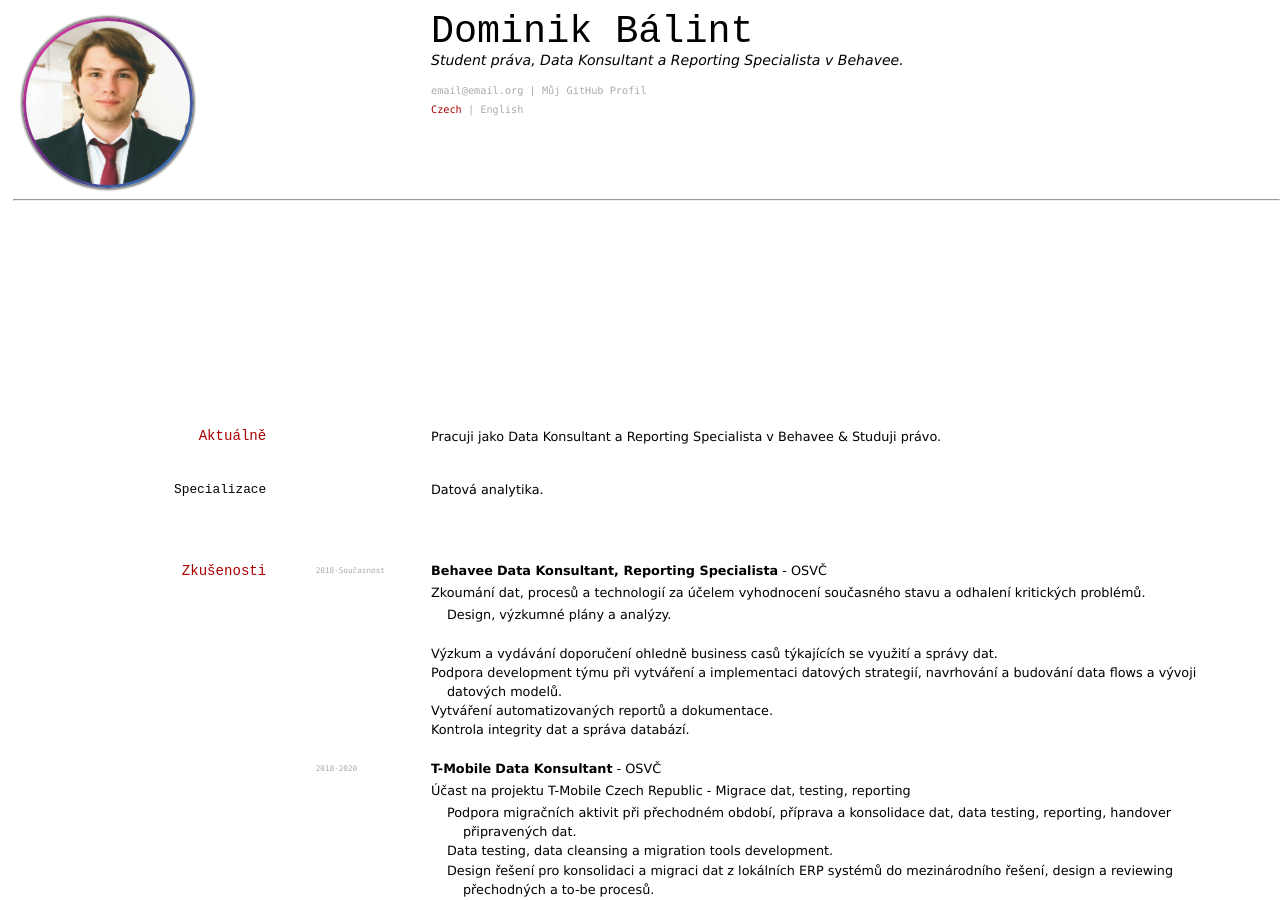
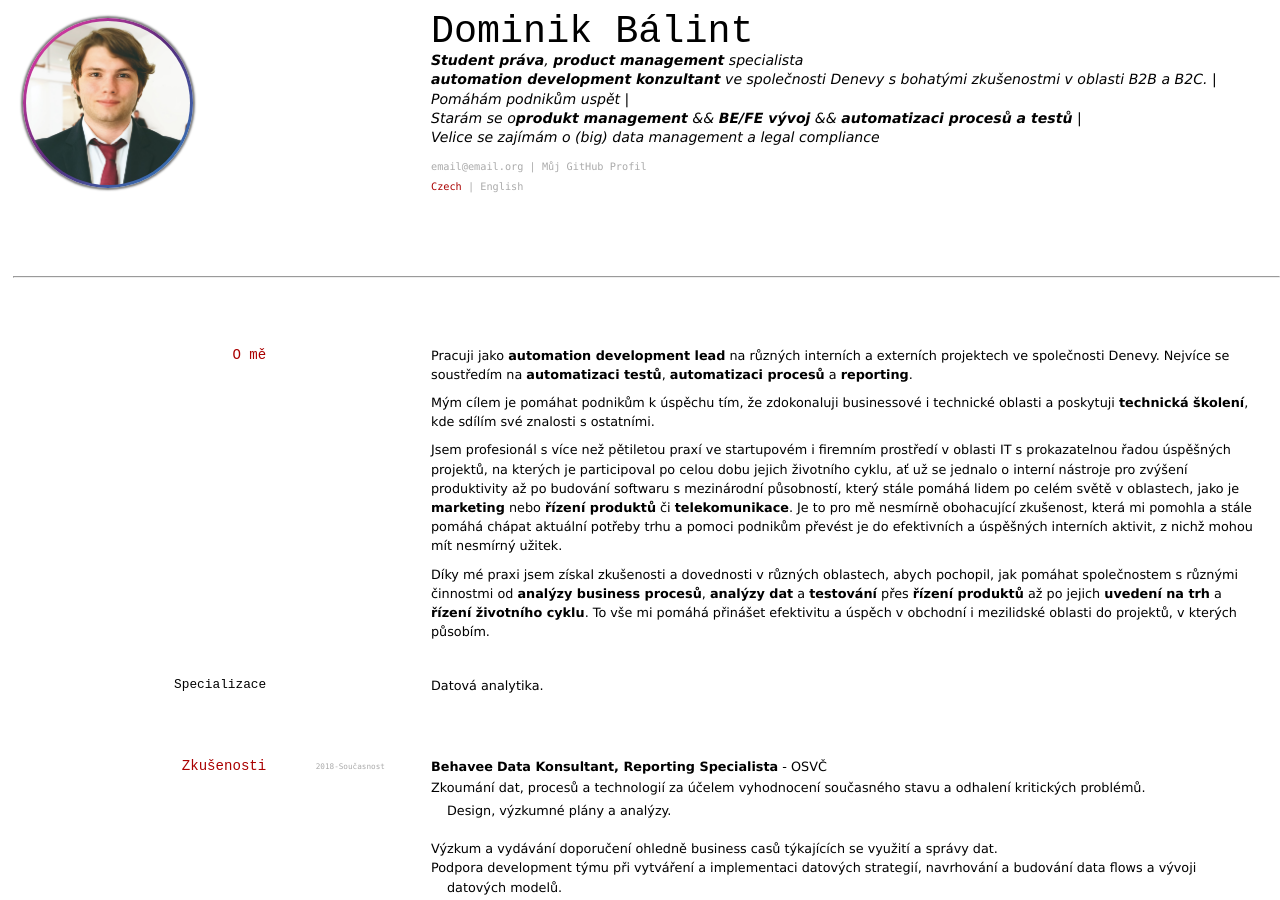
Before and after one commit to Dominik-97/curriculum-vitae, a Jekyll site: the page built from index_cz.md, in a window 1280 px wide and 900 px high. Built offline with Jekyll 4.4.1, drawn with Linux system fonts in a browser that asks for light colours.

Commit message:
Working on translation.

```diff
--- a/index_cz.md
+++ b/index_cz.md
@@ -7,7 +7,13 @@ language: cz
 <div class="fixed">
 
 <h1>Dominik Bálint</h1>
-<p>Student práva, Data Konsultant a Reporting Specialista v Behavee.</p>
+<p>
+  <strong>Student práva</strong>, <strong>product management</strong> specialista <br>
+  <strong>automation development konzultant</strong> ve společnosti Denevy s bohatými zkušenostmi v oblasti B2B a B2C. | <br>
+  Pomáhám podnikům uspět | <br>
+  Starám se o<strong>produkt management</strong> && <strong>BE/FE vývoj</strong> && <strong>automatizaci procesů a testů</strong> | <br>
+  Velice se zajímám o (big) data management a legal compliance
+</p>
 
 <div id="webaddress">
 <a href="email@email.cz">email@email.org</a>
@@ -25,9 +31,17 @@ language: cz
 
 </div>
 
-## Aktuálně
+## O mě
 
-Pracuji jako Data Konsultant a Reporting Specialista v Behavee & Studuji právo.
+Pracuji jako **automation development lead** na různých interních a externích projektech ve společnosti Denevy. Nejvíce se soustředím na **automatizaci testů**, **automatizaci procesů** a **reporting**. <br>
+
+Mým cílem je pomáhat podnikům k úspěchu tím, že zdokonaluji businessové i technické oblasti a poskytuji **technická školení**, kde sdílím své znalosti s ostatními. <br>
+
+Jsem profesionál s více než pětiletou praxí ve startupovém i firemním prostředí v oblasti IT s prokazatelnou řadou úspěšných projektů, na kterých je participoval po celou dobu jejich životního cyklu, ať už se jednalo o interní nástroje pro zvýšení produktivity až po budování softwaru s mezinárodní působností, který stále pomáhá lidem po celém světě v oblastech, jako je **marketing** nebo **řízení produktů** či **telekomunikace**. Je to pro mě nesmírně obohacující zkušenost, která mi pomohla a stále pomáhá chápat aktuální potřeby trhu a pomoci podnikům převést je do efektivních a úspěšných interních aktivit, z nichž mohou mít nesmírný užitek. <br>
+
+Díky mé praxi jsem získal zkušenosti a dovednosti v různých oblastech, abych pochopil, jak pomáhat společnostem s různými činnostmi od **analýzy business procesů**, **analýzy dat** a **testování** přes **řízení produktů** až po jejich **uvedení na trh** a **řízení životního cyklu**. To vše mi pomáhá přinášet efektivitu a úspěch v obchodní i mezilidské oblasti do projektů, v kterých působím. <br>
+
+
 
 ### Specializace
 
```
